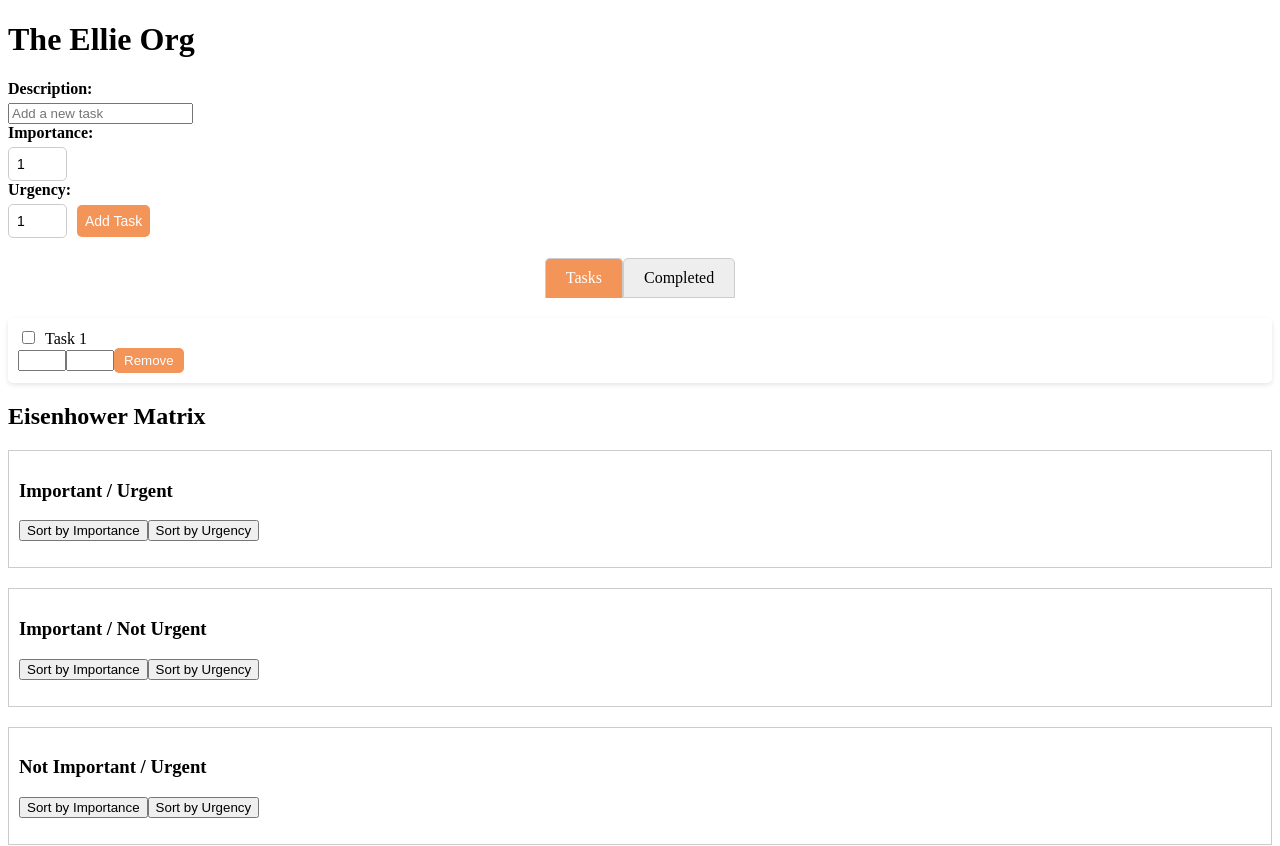
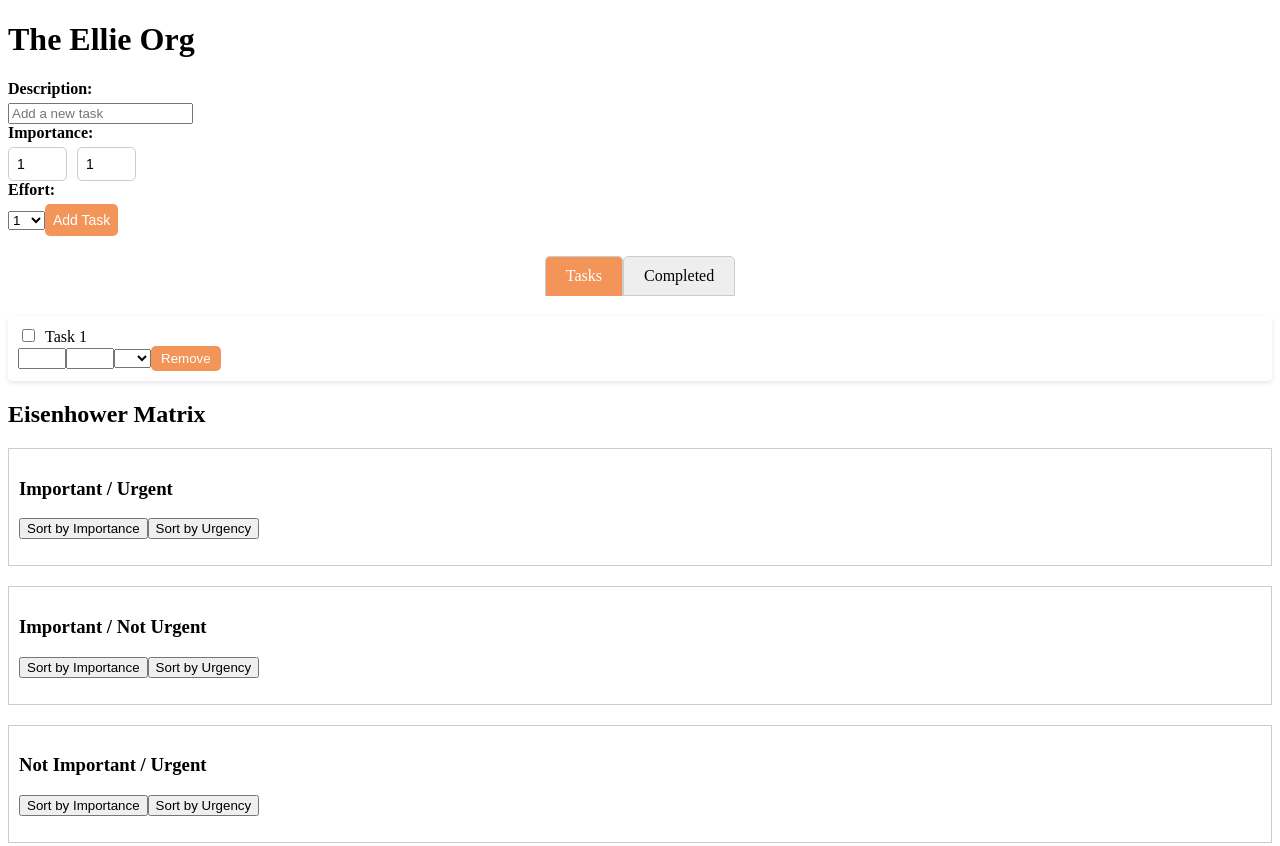
Before and after one commit to Jonathan-Harker/Ellie-Org, a Vue app: page / in a window 1280 px wide. Shown: the top 846 px of the page. Built offline with nearby package versions, Linux system fonts and the light colour scheme.

Commit message:
feat: Effort can be added

```diff
--- a/src/components/TodoItem.vue
+++ b/src/components/TodoItem.vue
@@ -4,6 +4,7 @@
       {{ editedTask.description }}
       <input type="number" v-model="editedTask.importance" min="1" max="5" @input="updateImportance" />
       <input type="number" v-model="editedTask.urgency" min="1" max="5" @input="updateUrgency" />
+      <input type="number" v-model="editedTask.effort" min="1" max="21" @input="updateEffort" />
       <button @click="$emit('remove')">Remove</button>
     </li>
   </template>
@@ -23,6 +24,9 @@
       updateUrgency() {
         this.$emit("updateUrgency", this.editedTask.urgency);
       },
+      updateEffort() {
+        this.$emit("updateEffort", this.editedTask.effort);
+      }
     },
   };
   </script>
--- a/src/components/TodoList.vue
+++ b/src/components/TodoList.vue
@@ -18,7 +18,6 @@
         min="1"
         max="5"
       />
-      <label for="newTaskUrgency">Urgency:</label>
       <input
         id="newTaskUrgency"
         type="number"
@@ -27,6 +26,12 @@
         min="1"
         max="5"
       />
+
+      <label for="newTaskEffort">Effort:</label>
+      <select v-model="newTaskEffort">
+        <option v-for="option in fibonacciOptions" :value="option" :key="option">{{ option }}</option>
+      </select>
+
       <button @click="addTask">Add Task</button>
     </div>
 
@@ -44,6 +49,9 @@
       <div class="task-actions">
         <input type="number" v-model="task.importance" min="1" max="5" @input="updateImportance(index, task.importance)" />
         <input type="number" v-model="task.urgency" min="1" max="5" @input="updateUrgency(index, task.urgency)" />
+        <select v-model="task.effort" @input="updateEffort(index, task.effort)">
+          <option v-for="option in fibonacciOptions" :value="option" :key="option">{{ option }}</option>
+      </select>
         <button @click="removeTask(index)">Remove</button>
       </div>
     </div>
@@ -62,6 +70,9 @@
           <div class="task-actions">
             <input type="number" v-model="task.importance" min="1" max="5" @input="updateImportance(index, task.importance)" />
             <input type="number" v-model="task.urgency" min="1" max="5" @input="updateUrgency(index, task.urgency)" />
+            <select v-model="task.effort" @input="updateEffort(index, task.effort)">
+          <option v-for="option in fibonacciOptions" :value="option" :key="option">{{ option }}</option>
+      </select>
             <button @click="removeTask(index)">Remove</button>
           </div>
         </div>
@@ -192,10 +203,12 @@
   export default {
     data() {
       return {
+        fibonacciOptions: [1, 2, 3, 5, 8, 13, 21],
         activeTab: 'tasks',
         newTaskDescription: "",
         newTaskImportance: 1,
         newTaskUrgency: 1,
+        newTaskEffort: 1,
         tasks: [
         {
         description: "Task 1",
@@ -247,19 +260,19 @@
         return [
       {
         title: "Important / Urgent",
-        tasks: this.tasks.filter(task => task.importance >= 4 && task.urgency >= 4),
+        tasks: this.tasks.filter(task => task.importance >= 3 && task.urgency >= 3),
       },
       {
         title: "Important / Not Urgent",
-        tasks: this.tasks.filter(task => task.importance >= 4 && task.urgency < 4),
+        tasks: this.tasks.filter(task => task.importance >= 3 && task.urgency < 3),
       },
       {
         title: "Not Important / Urgent",
-        tasks: this.tasks.filter(task => task.importance < 4 && task.urgency >= 4),
+        tasks: this.tasks.filter(task => task.importance < 3 && task.urgency >= 3),
       },
       {
         title: "Not Important / Not Urgent",
-        tasks: this.tasks.filter(task => task.importance < 4 && task.urgency < 4),
+        tasks: this.tasks.filter(task => task.importance < 3 && task.urgency < 3),
       },
     ];
       },
@@ -287,6 +300,7 @@
             description: this.newTaskDescription,
             importance: parseInt(this.newTaskImportance),
             urgency: parseInt(this.newTaskUrgency),
+            effort: parseInt(this.newTaskEffort),
             completed: false,
             timestamp: new Date().toISOString(),
           });
@@ -294,6 +308,7 @@
           this.newTaskDescription = "";
           this.newTaskImportance = 1;
           this.newTaskUrgency = 1;
+          this.newTaskEffort = 1;
         }
       },
       removeTask(index) {
@@ -327,6 +342,10 @@
       this.tasks[index].urgency = urgency;
       this.saveTasks();
     },
+    updateEffort(index, effort) {
+      this.tasks[index].effort = effort;
+      this.saveTasks();
+    },
     },
   };
   </script>
```
